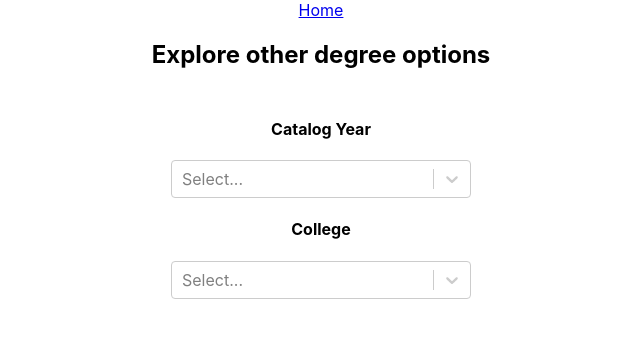
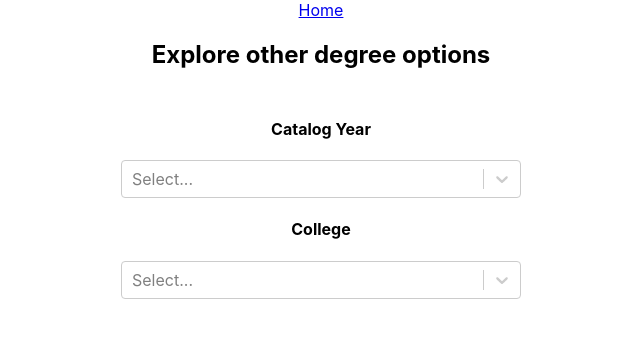
Before and after one commit to ericayee/hci-t6, a React (Create React App) app: page /explore in a window 1280 px wide. Shown: the top 338 px of the page, without its empty margins (319-959 px from the left). Built offline with nearby package versions, Linux system fonts and the light colour scheme.

Commit message:
selecting options gives degree list

```diff
--- a/src/App.css
+++ b/src/App.css
@@ -21,6 +21,6 @@
 }
 
 .select-menu {
-  width: 300px;
+  width: 400px;
   margin: 0 auto;
 }
--- /dev/null
+++ b/src/components/DegreeList.js
@@ -0,0 +1,21 @@
+import React, { Component } from "react";
+
+class DegreeList extends Component {
+  constructor(props) {
+    super(props);
+    this.state = {
+      // list: this.props.data
+    };
+  }
+
+  render() {
+    return (
+      <div>
+        <p>degrees!</p>
+        {this.props.data.map(d => (<p key={d.value}>{d.degree}</p>))}
+      </div>
+    );
+  }
+}
+
+export default DegreeList;
--- a/src/components/Explore.js
+++ b/src/components/Explore.js
@@ -1,6 +1,7 @@
 import React, { Component } from "react";
 import { NavLink } from 'react-router-dom';
 import Select from 'react-select';
+import DegreeList from './DegreeList';
 
 const yearOptions = [
   { value: '2017', label: '2017' },
@@ -15,6 +16,32 @@ const collegeOptions = [
   { value: 'khoury', label: 'Khoury College of Computer Sciences' }
 ];
 
+const degreeList = [
+  {
+    value: 'bs-mecheng',
+    college: 'coe',
+    program: 'Mechanical Engineering',
+    degree: 'B.S. Mechanical Engineering',
+    description: "lorem ipsum"
+  },
+  {
+    value: 'ba-gdesign',
+    college: 'camd',
+    program: 'Art + Design',
+    degree: 'B.A. Graphic Design',
+    description: "lorem ipsum"
+  },
+  {
+    value: 'bs-compsci',
+    college: 'khoury',
+    program: 'Computer Science',
+    degree: 'B.S. Computer Science',
+    description: "lorem ipsum"
+  }
+];
+
+let currentList = [];
+
 class Explore extends Component {
   constructor(props) {
     super(props);
@@ -24,20 +51,29 @@ class Explore extends Component {
     };
   }
 
+  componentDidUpdate() {
+    // currentList = degreeList.filter(d => d.college === this.state.college);
+  }
+
   handleYear(val) {
     this.setState({ year: val.value });
   };
 
   handleCollege(val) {
+    currentList = degreeList.filter(d => d.college === val.value);
     this.setState({ college: val.value });
   };
+
+
 
   render() {
 
     return (
       <div className="explore-wrapper">
         <NavLink to="/">Home</NavLink>
+
         <h2>Explore other degree options</h2>
+
         <div className="select-wrapper">
           <h4>Catalog Year</h4>
           <Select
@@ -52,9 +88,14 @@ class Explore extends Component {
             onChange={this.handleCollege.bind(this)}
           />
         </div>
+
         <div className="degree-list-wrapper">
-
-
+          {
+            this.state.year && this.state.college &&
+              <DegreeList
+                data={currentList}
+              />
+          }
         </div>
 
       </div>
```
